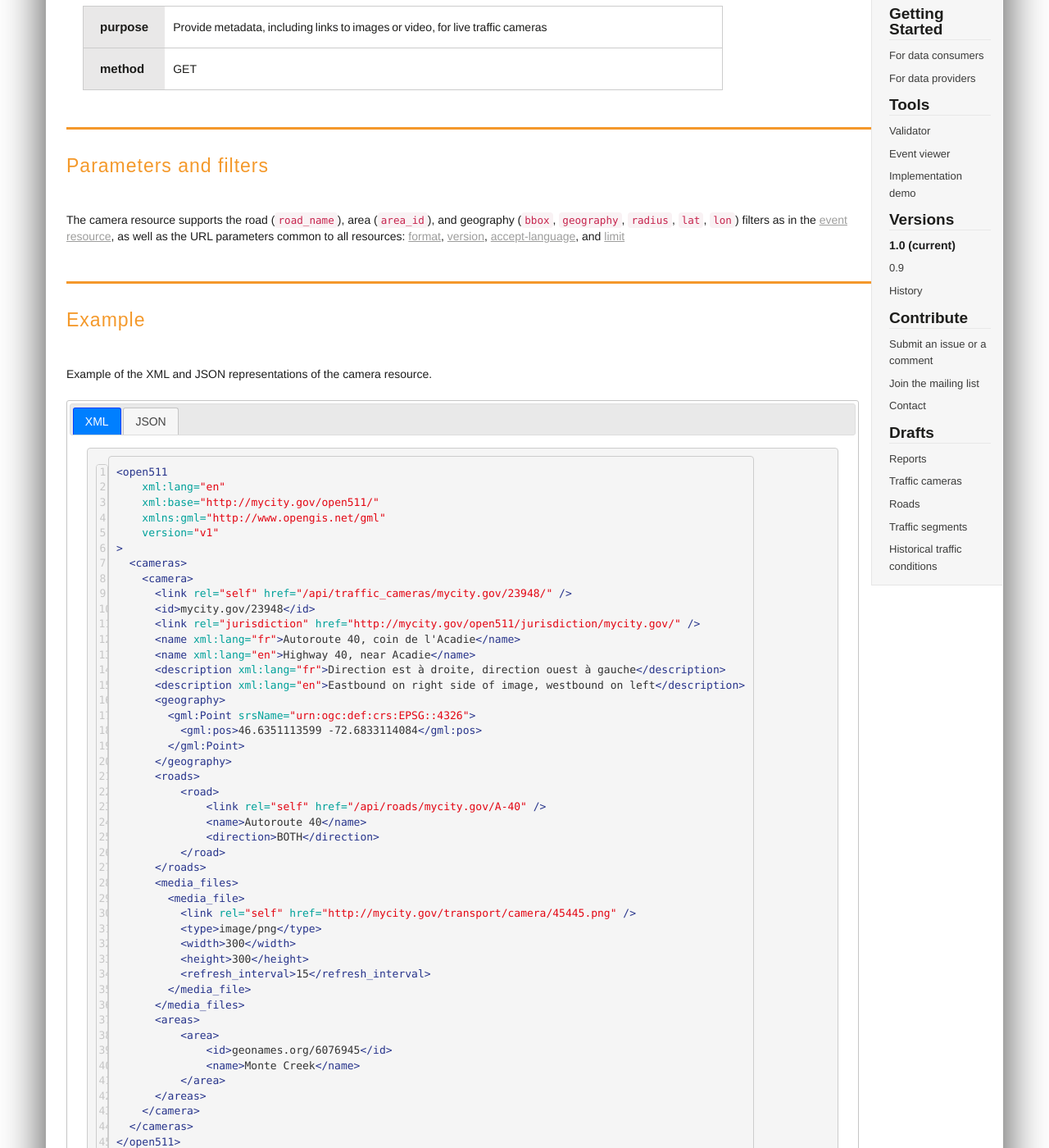
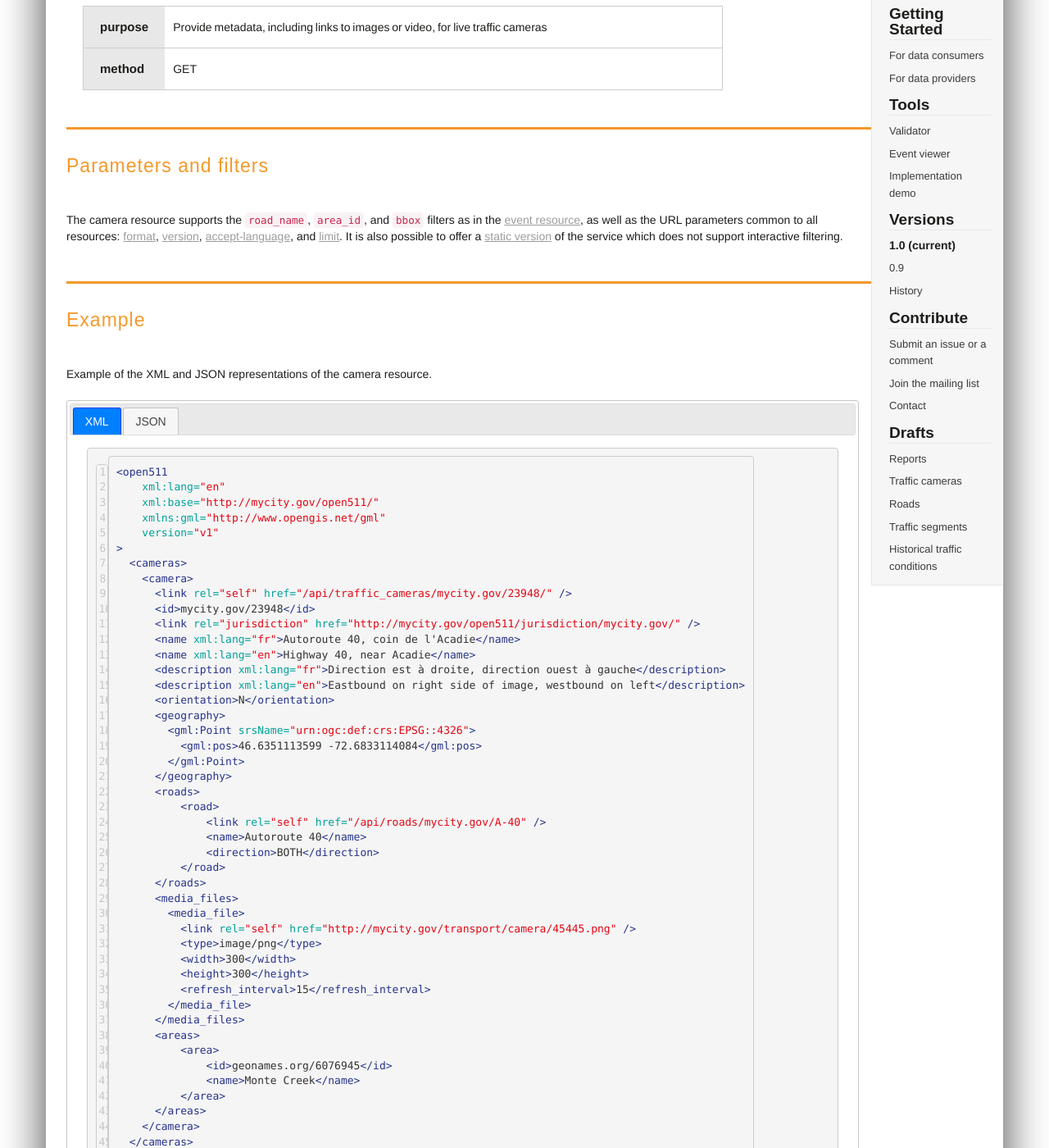
Before and after one commit to open511/Open511API, a Jekyll site: the page built from documentation/1.0/camera.html, in a window 1280 px wide and 1400 px high, scrolled down 468 px. Shown: the whole window at 82% size. Built offline with Jekyll 4.4.1, drawn with Linux system fonts in a browser that asks for light colours; nearby versions of some CDN libraries; library files that are not in the unit come from our copies; some of the changed text lies outside the part shown.

Commit message:
Cameras draft: add orientation, change required filters

```diff
--- a/_includes/1.0/examples/camera.json
+++ b/_includes/1.0/examples/camera.json
@@ -5,6 +5,7 @@
             "url": "/api/traffic_cameras/mycity.gov/23948/",
             "name": "Autoroute 40, coin de l'Acadie, direction nord",
             "description": "Eastbound on right side of image, westbound on left",
+            "orientation": "N",
             "media_files": [
                 {
                     "url": "http://mycity.gov/transport/camera/45445.png",
--- a/_includes/1.0/examples/camera.xml
+++ b/_includes/1.0/examples/camera.xml
@@ -13,6 +13,7 @@
       <name xml:lang="en">Highway 40, near Acadie</name>
       <description xml:lang="fr">Direction est à droite, direction ouest à gauche</description>
       <description xml:lang="en">Eastbound on right side of image, westbound on left</description>
+      <orientation>N</orientation>
       <geography>
         <gml:Point srsName="urn:ogc:def:crs:EPSG::4326">
           <gml:pos>46.6351113599 -72.6833114084</gml:pos>
--- a/documentation/1.0/camera.html
+++ b/documentation/1.0/camera.html
@@ -46,6 +46,11 @@ camera :
       type: Free text
       mandatory: Optional
       desc: <p>Descriptive information about the camera that doesn't fit in <code>name</code>. Often used for orientation information, e.g. <i>Highway 4 eastbound on right side of image, westbound on left</i>.</p>
+
+    - name: orientation
+      type: Enum
+      mandatory: Optional
+      desc: <p>Direction in which the camera is pointing.</p><p>Value list:</p><pre>- N<br>- NW<br>- W<br>- SW<br>- S<br>- SE<br>- E<br>- NE</pre>
 
     - name: roads
       type: Collection of <a href="event.html#road">road</a> elements
@@ -113,7 +118,7 @@ media_file :
 
 <h3>Parameters and filters</h3>
 
-<p>The camera resource supports the road (<code>road_name</code>), area (<code>area_id</code>), and geography (<code>bbox</code>, <code>geography</code>, <code>radius</code>, <code>lat</code>, <code>lon</code>) filters as in the <a href="event.html">event resource</a>, as well as the URL parameters common to all resources: <a href="guidelines.html#format">format</a>, <a href="guidelines.html#versioning">version</a>, <a href="guidelines.html#lang">accept-language</a>, and <a href="guidelines.html#pagination">limit</a></p>
+<p>The camera resource supports the <code>road_name</code>, <code>area_id</code>, and <code>bbox</code> filters as in the <a href="event.html">event resource</a>, as well as the URL parameters common to all resources: <a href="guidelines.html#format">format</a>, <a href="guidelines.html#versioning">version</a>, <a href="guidelines.html#lang">accept-language</a>, and <a href="guidelines.html#pagination">limit</a>. It is also possible to offer a <a href="guidelines.html#simple">static version</a> of the service which does not support interactive filtering.</p>
 
 
 <h3>Example</h3>
```
